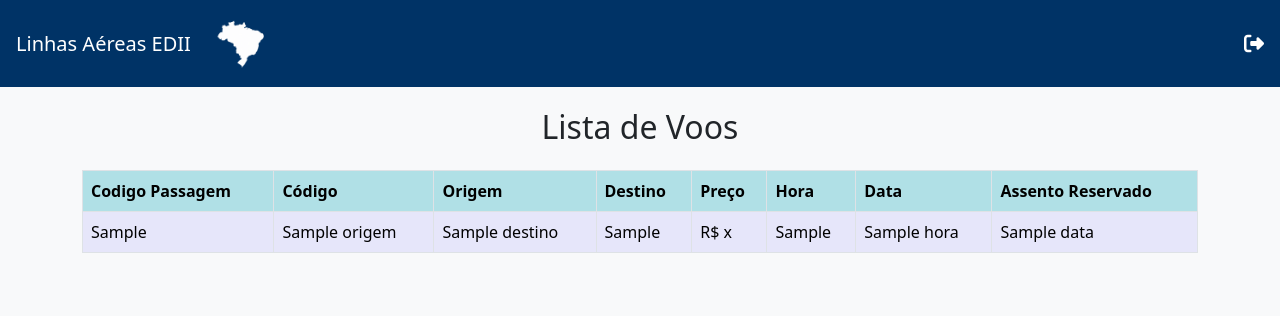
After one commit to Kessia-Silva/Sistema_de_Vendas_de_Passagens-Linhas_Aereas-EDII, a Flask app: template templates/listar_reservas.html in a window 1280 px wide. The commit adds this page. Shown: the top 316 px of the page. Run offline with Flask 3, Linux system fonts and the light colour scheme; the template is opened without the code that fills it: most values are stand-ins (such as "Sample title", 1, 10 or a date in 2020).

Commit message:
Listar Reservas
Comecei a pagina, continuarei dps da revisão de késsia

```diff
--- /dev/null
+++ b/templates/listar_reservas.html
@@ -0,0 +1,72 @@
+<!doctype html>
+<html lang="pt-BR">
+  <head>
+    <meta charset="utf-8">
+    <meta name="viewport" content="width=device-width, initial-scale=1">
+    <title>Lista de Voos</title>
+    <link rel="icon" href="static/img/IconAviao.ico" type="image/x-icon">
+    <link rel="stylesheet" href="static/css/padrao.css">
+    <link href="https://cdn.jsdelivr.net/npm/bootstrap@5.3.3/dist/css/bootstrap.min.css" rel="stylesheet">
+    <link
+      rel="stylesheet"
+      href="https://cdnjs.cloudflare.com/ajax/libs/font-awesome/6.5.0/css/all.min.css"
+    />
+  </head>
+
+  <body class="bg-light">
+    <!-- Navbar -->
+    <header class="Navbar d-flex justify-content-between align-items-center p-3">
+      <div class="logo-container d-flex align-items-center">
+        <h1 class="logo-text me-2">Linhas Aéreas EDII</h1>
+        <img src="static/img/bandeiraDoBrasil.png" alt="Mapa Brasil" height="40">
+      </div>
+
+    <div class="d-flex align-items-center">
+     <a href="/InicialAdm" title="Sair">
+        <i class="fas fa-right-from-bracket fa-lg" style="color: white;"></i>
+    </a>
+    </div>
+
+    </header>
+
+    <!-- Conteúdo principal -->
+    <main class="container py-5">
+      <h2 class="mb-4 text-center">Lista de Voos</h2>
+
+      {% if voos %}
+      <table class="table table-bordered table-hover voos-table" id = "tabela">
+        <thead>
+          <tr>
+            <th>Codigo Passagem</th>
+            <th>Código</th>
+            <th>Origem</th>
+            <th>Destino</th>
+            <th>Preço</th>
+            <th>Hora</th>
+            <th>Data</th>
+            <th>Assento Reservado</th>
+          </tr>
+        </thead>
+        <tbody>
+          {% for v in voos %}
+          <tr>
+            <td>{{ v.Codigo_do_voo }}</td>
+            <td>{{ v.Origem }}</td>
+            <td>{{ v.Destino }}</td>
+            <td>{{ v.Tipo_de_aeronave }}</td>
+            <td>R$ {{ v.Preco_da_passagem }}</td>
+            <td>{{ v.Numero_de_assentos }}</td>
+            <td>{{ v.Hora }}</td>
+            <td>{{ v.Data }}</td>
+          </tr>
+          {% endfor %}
+        </tbody>
+      </table>
+      {% else %}
+        <p class="text-center">Nenhum voo encontrado.</p>
+      {% endif %}
+    </main>
+
+    <script src="https://cdn.jsdelivr.net/npm/bootstrap@5.3.3/dist/js/bootstrap.bundle.min.js"></script>
+  </body>
+</html>
```
Also changed, not shown: templates/confirmarReserva.html (+0 -10 lines).
